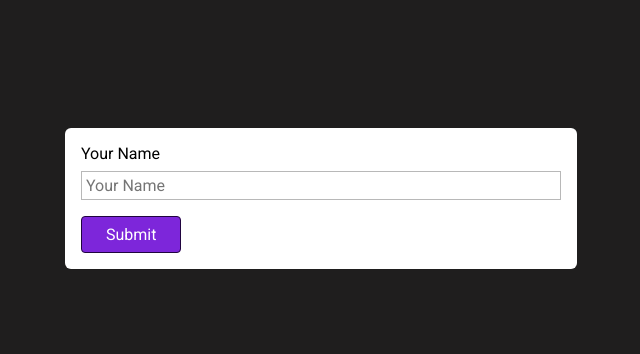
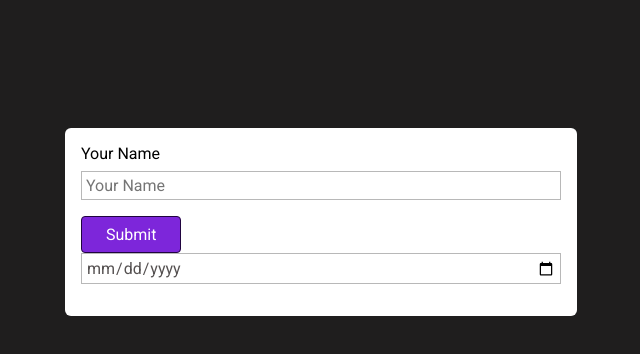
Before and after one commit to DrInnovatio/webfood, a plain HTML site: page HTMLforms/index.html in a window 1280 px wide. Shown: the whole page, without its empty margins (319-959 px from the left). Drawn offline with Linux system fonts and the light colour scheme.

Commit message:
date input

```diff
--- a/HTMLforms/index.html
+++ b/HTMLforms/index.html
@@ -15,6 +15,7 @@
     <label for="username">Your Name</label>
     <input type="text" name="user-name" id="user-name" placeholder="Your Name"/>
     <button type="submit">Submit</button>
+    <input type="date" id="birthdate" name="user-birthdate"/>
   </form>
 </body>
 </html>
```
